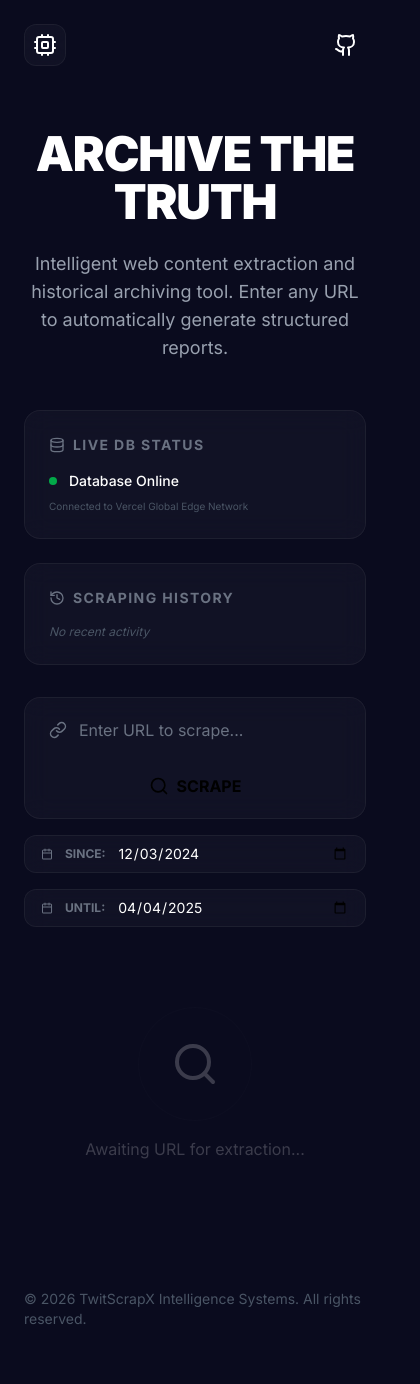
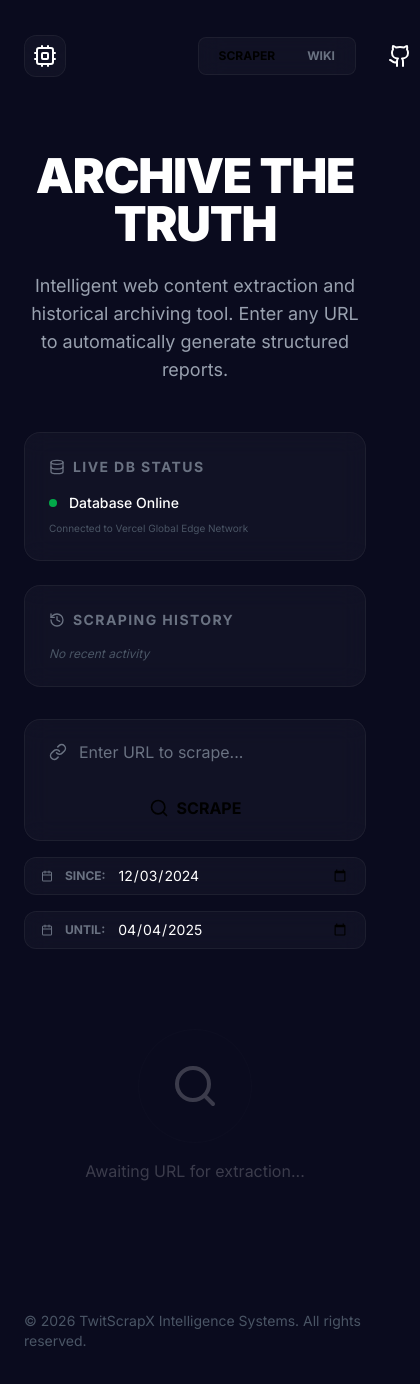
Before and after one commit to sechan9999/TwitScrapX-Web, a Next.js app: page / in a window 390 px wide. Shown: the top 1384 px of the page, 420 px wide, since content can reach past the window. Built offline with nearby package versions, Linux system fonts and the light colour scheme.

Commit message:
Implement /wikicollection: Add Wiki mode with PARA organization and knowledge distillation

```diff
--- a/src/app/page.tsx
+++ b/src/app/page.tsx
@@ -18,7 +18,12 @@ import {
   History,
   TrendingUp,
   Clock,
-  Save
+  Save,
+  BookOpen,
+  Layers,
+  Archive,
+  BookMarked,
+  BookPlus
 } from 'lucide-react';
 import jsPDF from 'jspdf';
 import autoTable from 'jspdf-autotable';
@@ -40,7 +45,9 @@ export default function Home() {
   const [isScraping, setIsScraping] = useState(false);
   const [results, setResults] = useState<any[]>([]);
   const [history, setHistory] = useState<any[]>([]);
+  const [wikiCollection, setWikiCollection] = useState<any[]>([]);
   const [isSaving, setIsSaving] = useState(false);
+  const [activeTab, setActiveTab] = useState<'search' | 'wiki'>('search');
   const [error, setError] = useState<string | null>(null);
 
   const handleScrape = async (e: React.FormEvent) => {
@@ -60,7 +67,6 @@ export default function Home() {
       const data = await response.json();
       if (data.results) {
         setResults(data.results);
-        // Automatically simulate saving to DB
         simulateSaveToDB(data.results, url);
       } else {
         setError(data.error || 'Failed to scrape');
@@ -70,6 +76,24 @@ export default function Home() {
     } finally {
       setIsScraping(false);
     }
+  };
+
+  const addToWikiCollection = (data: any[], sourceUrl: string) => {
+    const summary = data.length > 0
+      ? `Analysis of ${data.length} items from ${sourceUrl}. Key themes: ${data[0].type}, ${data[1]?.type || ''}.`
+      : 'No data available';
+
+    const newWikiNote = {
+      id: Date.now(),
+      title: `Intelligence Note: ${new URL(sourceUrl).hostname}${new URL(sourceUrl).pathname}`,
+      content: summary,
+      source: sourceUrl,
+      category: 'Resources', // Default PARA category
+      timestamp: new Date().toLocaleDateString(),
+    };
+
+    setWikiCollection(prev => [newWikiNote, ...prev]);
+    // Optional: Flash a success state
   };
 
   const simulateSaveToDB = (data: any[], sourceUrl: string) => {
@@ -158,7 +182,21 @@ export default function Home() {
             TwitScrapX PRO
           </span>
         </div>
-        <div className="flex items-center gap-4">
+        <div className="flex items-center gap-6">
+          <div className="flex glass p-1 rounded-lg">
+            <button
+              onClick={() => setActiveTab('search')}
+              className={cn("px-4 py-1.5 text-xs font-bold rounded-md transition-all", activeTab === 'search' ? "bg-primary text-black" : "text-gray-500 hover:text-white")}
+            >
+              SCRAPER
+            </button>
+            <button
+              onClick={() => setActiveTab('wiki')}
+              className={cn("px-4 py-1.5 text-xs font-bold rounded-md transition-all", activeTab === 'wiki' ? "bg-primary text-black" : "text-gray-500 hover:text-white")}
+            >
+              WIKI
+            </button>
+          </div>
           <a href="https://github.com/sechan9999/TwitScrapX" target="_blank" className="p-2 hover:text-primary transition-colors">
             <Github className="w-6 h-6" />
           </a>
@@ -181,8 +219,15 @@ export default function Home() {
       </motion.div>
 
       {/* Main Layout Grid */}
-      <div className="w-full max-w-6xl grid grid-cols-1 lg:grid-cols-4 gap-8">
-
+      <AnimatePresence mode="wait">
+        {activeTab === 'search' ? (
+          <motion.div
+            key="search-view"
+            initial={{ opacity: 0, x: -20 }}
+            animate={{ opacity: 1, x: 0 }}
+            exit={{ opacity: 0, x: 20 }}
+            className="w-full max-w-6xl grid grid-cols-1 lg:grid-cols-4 gap-8"
+          >
             {/* Left Sidebar: History & Status */}
             <aside className="lg:col-span-1 space-y-6">
               <div className="glass p-6 rounded-2xl">
@@ -218,6 +263,7 @@ export default function Home() {
 
             {/* Right Section: Search & Results */}
             <div className="lg:col-span-3 space-y-8">
+              {/* Search Area */}
               <div className="w-full space-y-4">
                 <form onSubmit={handleScrape} className="relative group">
                   <div className="absolute -inset-1 bg-gradient-to-r from-primary via-secondary to-accent rounded-2xl blur opacity-25 group-hover:opacity-50 transition duration-1000 group-hover:duration-200"></div>
@@ -282,6 +328,12 @@ export default function Home() {
                       </h2>
                       <div className="flex gap-3">
                         <button
+                          onClick={() => addToWikiCollection(results, url)}
+                          className="flex items-center gap-2 px-4 py-2 bg-secondary/20 hover:bg-secondary/40 transition-all rounded-lg text-white text-xs font-bold border border-secondary/30"
+                        >
+                          <BookPlus className="w-4 h-4" /> ADD TO WIKI
+                        </button>
+                        <button
                           onClick={generateDOCX}
                           className="flex items-center gap-2 px-4 py-2 glass rounded-lg hover:bg-white/10 transition-all border border-secondary/40 text-white text-sm font-bold"
                         >
@@ -293,11 +345,6 @@ export default function Home() {
                         >
                           <Download className="w-4 h-4" /> DOWNLOAD PDF
                         </button>
-                    {isSaving && (
-                      <div className="flex items-center gap-2 px-4 py-2 bg-accent/10 rounded-lg text-accent text-xs font-bold animate-pulse">
-                        <Save className="w-3 h-3" /> SAVING TO DB...
-                      </div>
-                    )}
                       </div>
                     </div>
 
@@ -322,7 +369,60 @@ export default function Home() {
                 )}
               </AnimatePresence>
             </div>
+          </motion.div>
+        ) : (
+          <motion.div
+            key="wiki-view"
+            initial={{ opacity: 0, x: 20 }}
+            animate={{ opacity: 1, x: 0 }}
+            exit={{ opacity: 0, x: -20 }}
+            className="w-full max-w-6xl"
+          >
+            <div className="flex justify-between items-end mb-12">
+              <div>
+                <h2 className="text-4xl font-black mb-2 flex items-center gap-3">
+                  <BookOpen className="text-primary" /> Wiki Collection
+                </h2>
+                <p className="text-gray-500 uppercase tracking-widest text-xs font-bold">PARA Knowledge Management System</p>
               </div>
+              <div className="flex gap-2">
+                {['Projects', 'Areas', 'Resources', 'Archives'].map(cat => (
+                  <span key={cat} className="px-3 py-1 glass rounded-full text-[10px] font-bold text-gray-400">{cat}</span>
+                ))}
+              </div>
+            </div>
+
+            <div className="grid grid-cols-1 md:grid-cols-3 gap-8">
+              {wikiCollection.length === 0 ? (
+                <div className="col-span-3 py-20 text-center glass rounded-3xl opacity-30 border-dashed border-2">
+                  <BookMarked className="w-12 h-12 mx-auto mb-4" />
+                  <p>Your intelligence wiki is empty. Scrape and add notes to build your knowledge base.</p>
+                </div>
+              ) : (
+                wikiCollection.map((note, idx) => (
+                  <motion.div
+                    key={note.id}
+                    initial={{ opacity: 0, y: 20 }}
+                    animate={{ opacity: 1, y: 0 }}
+                    transition={{ delay: idx * 0.1 }}
+                    className="glass p-8 rounded-3xl border-l-4 border-l-primary hover:neo-glow transition-all group"
+                  >
+                    <div className="flex justify-between items-start mb-6">
+                      <span className="text-[10px] font-bold text-primary uppercase tracking-widest">{note.category}</span>
+                      <span className="text-[10px] text-gray-600">{note.timestamp}</span>
+                    </div>
+                    <h3 className="text-xl font-bold mb-4 line-clamp-2 group-hover:text-primary transition-colors">{note.title}</h3>
+                    <p className="text-sm text-gray-400 mb-6 leading-relaxed italic">"{note.content}"</p>
+                    <div className="flex items-center gap-2 text-[10px] text-gray-600 truncate">
+                      <LinkIcon className="w-3 h-3" /> {note.source}
+                    </div>
+                  </motion.div>
+                ))
+              )}
+            </div>
+          </motion.div>
+        )}
+      </AnimatePresence>
 
       {/* Empty State */}
       {!isScraping && results.length === 0 && (
```
Lines whose indentation alone changed are shown as unchanged.
